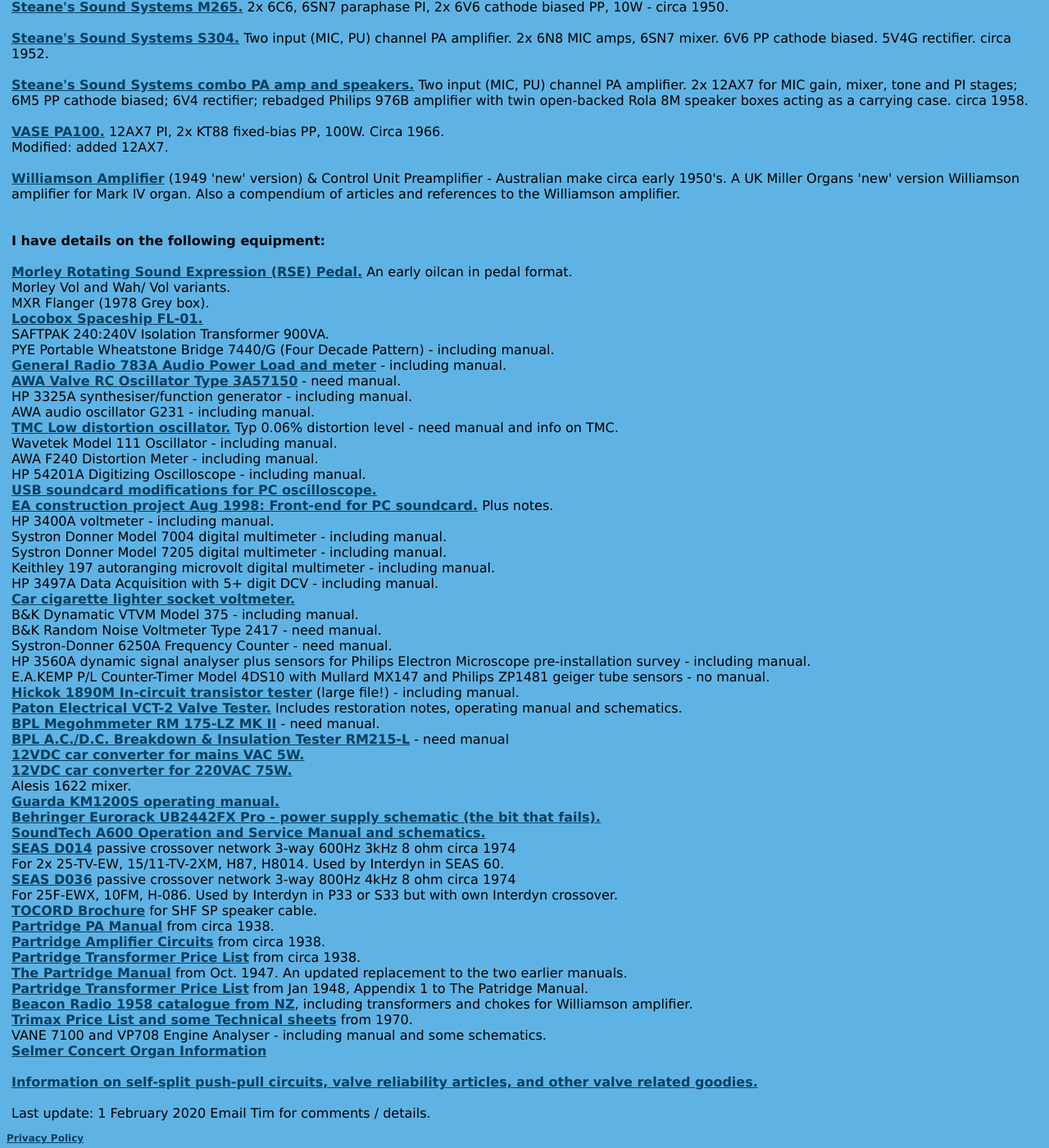
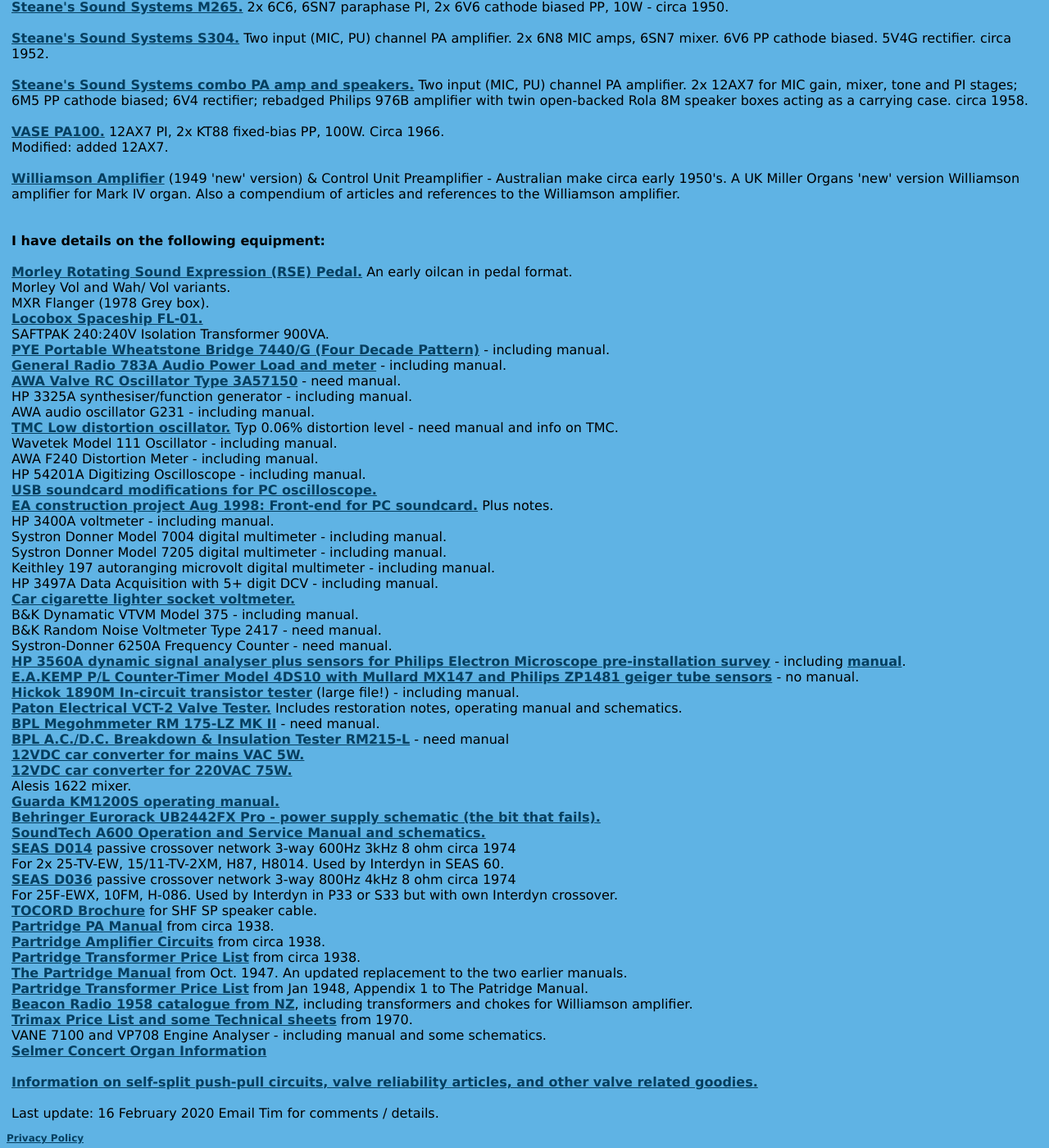
Before and after one commit to michael-robbins/michael-robbins.github.io, a Jekyll site: the page built from projects/amplifier.html, in a window 1280 px wide and 1400 px high, scrolled down 2422 px. Shown: the whole window at 82% size. Built offline with Jekyll 4.4.1, drawn with Linux system fonts in a browser that asks for light colours; some of the changed lines change nothing that is shown.

Commit message:
Update amplifier.html

```diff
--- a/projects/amplifier.html
+++ b/projects/amplifier.html
@@ -173,7 +173,7 @@
       <br />
       SAFTPAK 240:240V Isolation Transformer 900VA.
       <br />
-      PYE Portable Wheatstone Bridge 7440/G (Four Decade Pattern) - including manual.
+      <a href="/static/PYE Portable Wheatstone Bridge 7440.pdf">PYE Portable Wheatstone Bridge 7440/G (Four Decade Pattern)</a> - including manual.
       <br />
       <a href="/static/GR783A Info.pdf">General Radio 783A Audio Power Load and meter</a> - including manual.
       <br />
@@ -213,9 +213,9 @@
       <br />
       Systron-Donner 6250A Frequency Counter - need manual.
       <br />
-      HP 3560A dynamic signal analyser plus sensors for Philips Electron Microscope pre-installation survey - including manual.
+      <a href="/static/HP 3560A dynamic signal analyser and sensors.pdf">HP 3560A dynamic signal analyser plus sensors for Philips Electron Microscope pre-installation survey</a> - including  <a href="/static/Site selection.pdf">manual</a>.
       <br />
-      E.A.KEMP P/L Counter-Timer Model 4DS10 with Mullard MX147 and Philips ZP1481 geiger tube sensors - no manual.
+      <a href="/static/Kemp Counter-Timer Model 4DS10.pdf">E.A.KEMP P/L Counter-Timer Model 4DS10 with Mullard MX147 and Philips ZP1481 geiger tube sensors</a> - no manual.
       <br />
       <a href="/static/Hickok 1890M info.pdf">Hickok 1890M In-circuit transistor tester</a> (large file!) - including manual.
       <br />
@@ -269,7 +269,7 @@
       <a href="/projects/Valve Info.html">Information on self-split push-pull circuits, valve reliability articles, and other valve related goodies.</a>
       <br />
       <br />
-      Last update: 1 February 2020
+      Last update: 16 February 2020
       Email Tim for comments / details.
       <br />
       <br />
```
